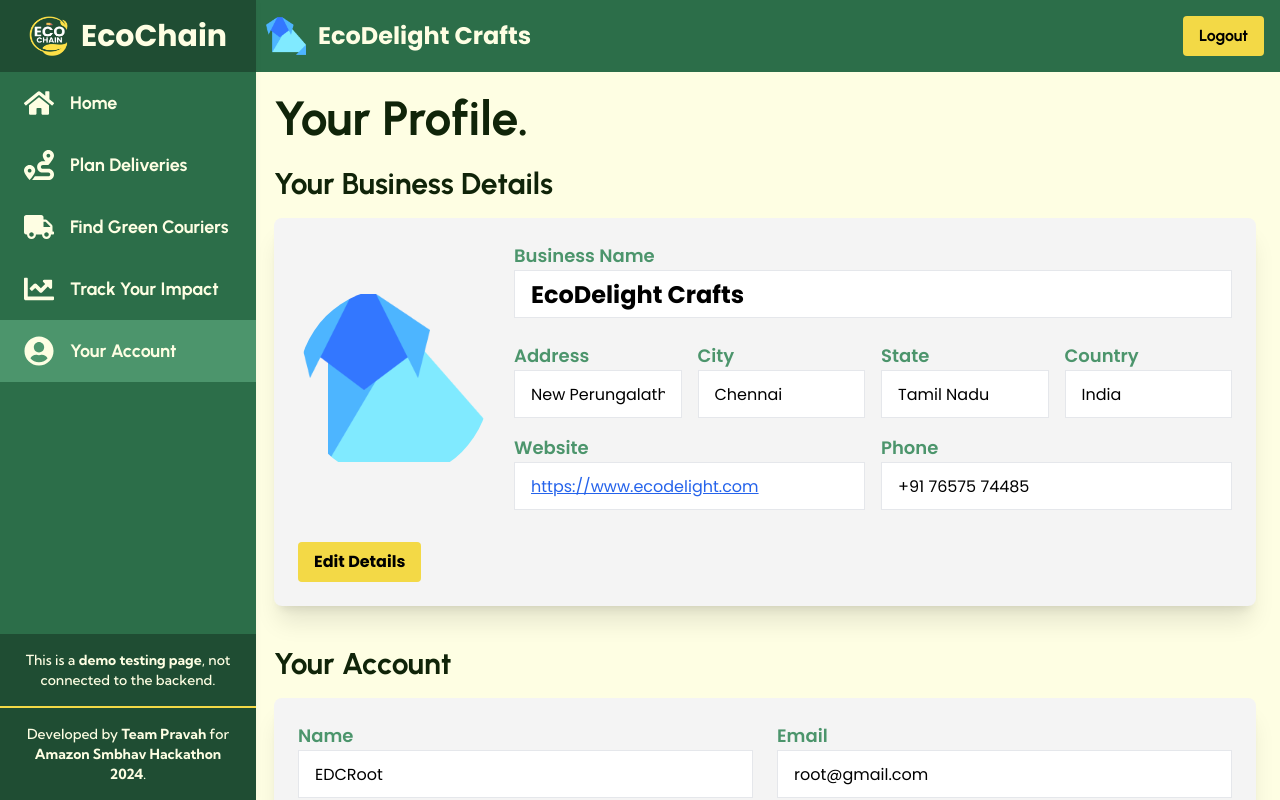
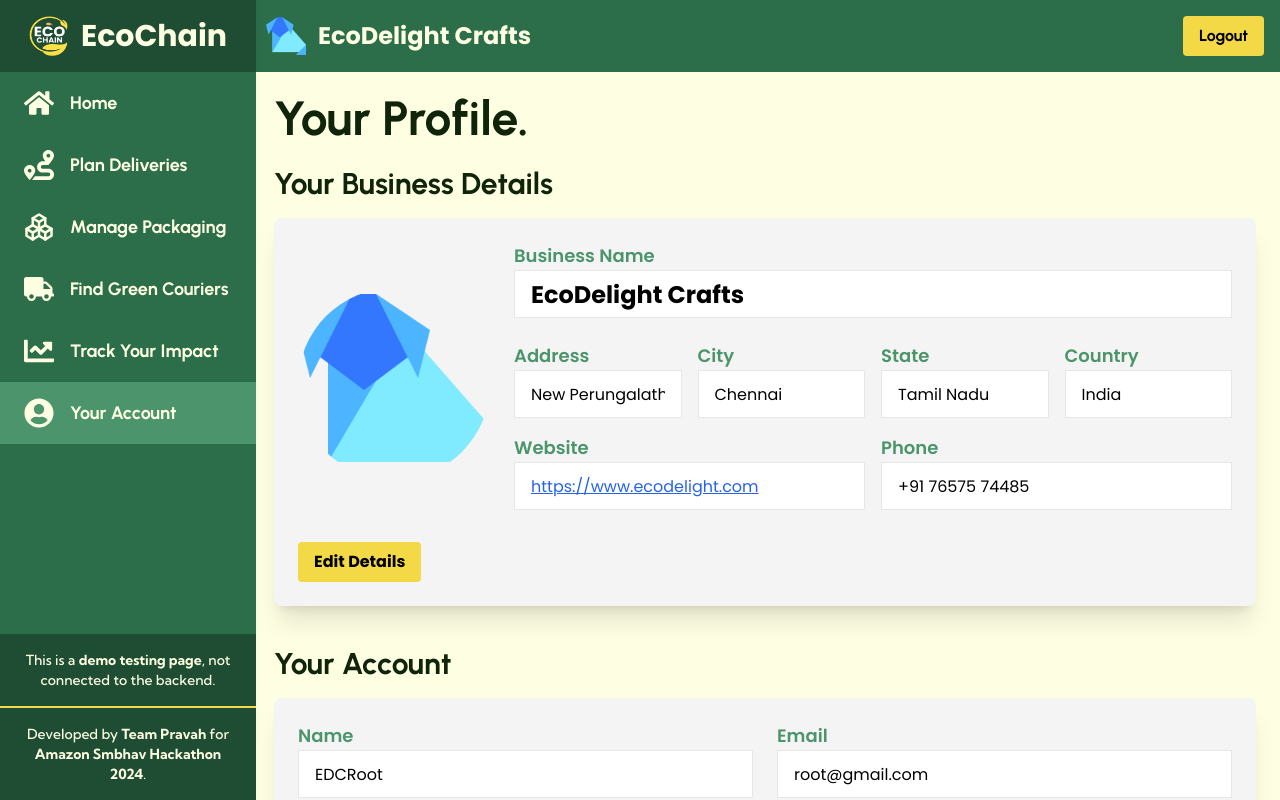
Before and after one commit to fromjyce/EcoChain, a Next.js app in the folder frontend/: page /profile in a window 1280 px wide. Built offline with nearby package versions, Linux system fonts and the light colour scheme.

Commit message:
added spen button

```diff
--- a/frontend/pages/components/sidebar.js
+++ b/frontend/pages/components/sidebar.js
@@ -3,10 +3,12 @@
 import Link from 'next/link';
 import { useRouter } from 'next/router';
 import { FaHome, FaRoute, FaTruck, FaChartLine, FaUserCircle } from 'react-icons/fa';
+import { TbPackages } from "react-icons/tb";
 
 const navItems = [
   { name: "Home", path: "/dashboard", icon: <FaHome /> },
   { name: "Plan Deliveries", path: "/route-optimization", icon: <FaRoute /> },
+  { name: "Manage Packaging", path: "/spen", icon: <TbPackages /> },
   { name: "Find Green Couriers", path: "/low-emission-couriers", icon: <FaTruck /> },
   { name: "Track Your Impact", path: "/analytics", icon: <FaChartLine /> },
   { name: "Your Account", path: "/profile", icon: <FaUserCircle /> },
```
